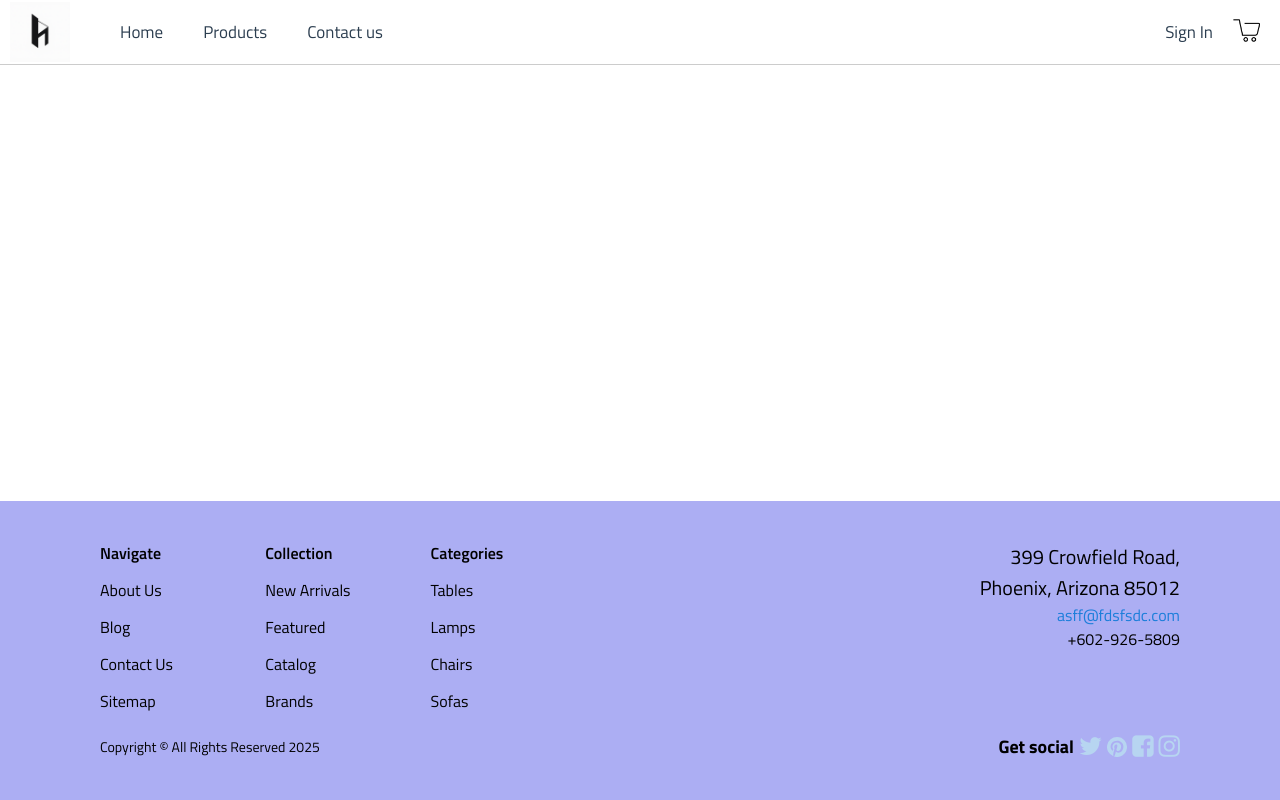
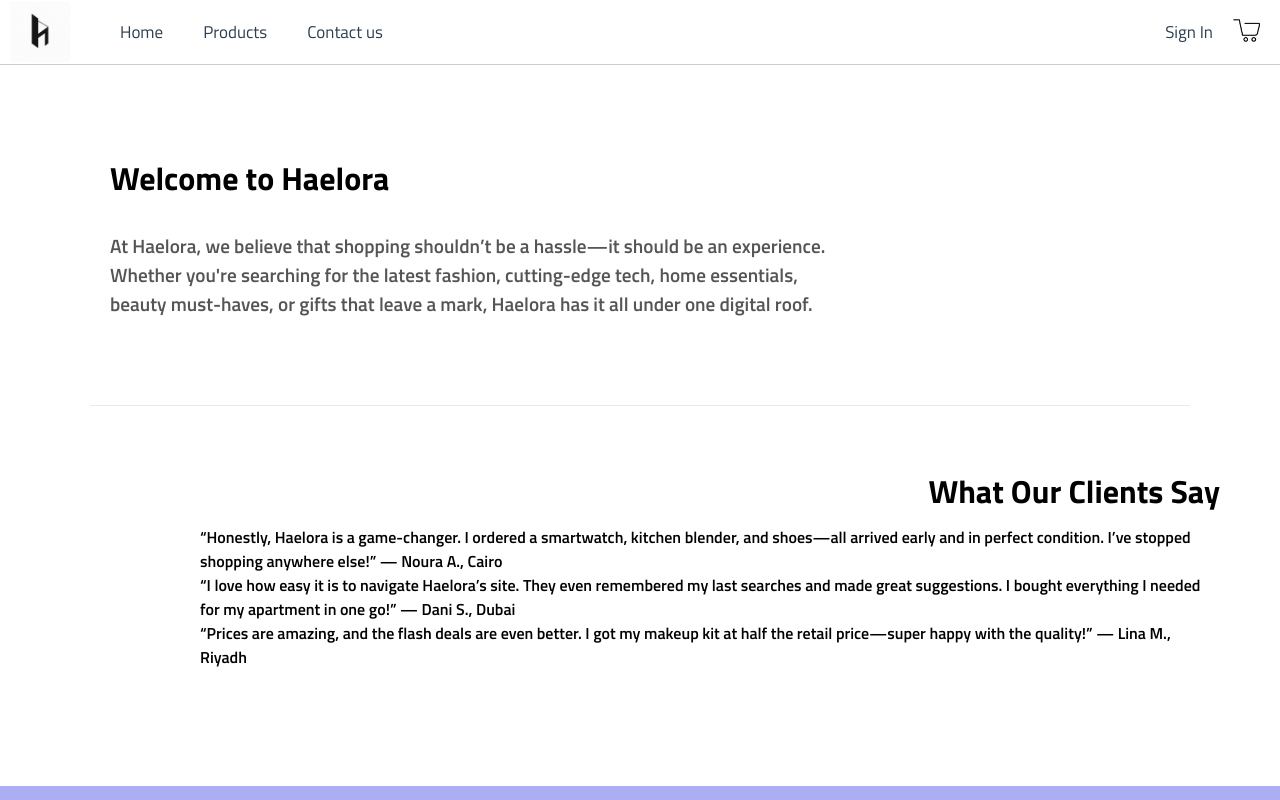
Before and after one commit to mariam-alaa20031/Ecommerce-Vue, a Vue app in the folder saqaya-ecommerce/: page /#/ in a window 1280 px wide. Shown: the top 800 px of the page. Built offline with nearby package versions, Linux system fonts and the light colour scheme.

Commit message:
adjust homePage

```diff
--- a/saqaya-ecommerce/src/components/CartDrawer.vue
+++ b/saqaya-ecommerce/src/components/CartDrawer.vue
@@ -19,7 +19,7 @@
 <script lang="ts">
 import { defineComponent } from 'vue';
 import {Product} from '../../public/Product';
-import cartItem from '../components/cartItem.vue';
+import cartItem from './cartItem.vue';
 
 export default defineComponent({
   name: 'cartDrawer',
--- /dev/null
+++ b/saqaya-ecommerce/src/components/homeHeader.vue
@@ -0,0 +1,53 @@
+<template>
+<div class="header titillium-web-regular">
+    <div class="description titillium-web-semibold">
+        <h1>Welcome to Haelora</h1>
+        <p>At Haelora, we believe that shopping shouldn’t be a hassle—it should be an experience. Whether you're searching for the latest fashion, cutting-edge tech, home essentials, beauty must-haves, or gifts that leave a mark, Haelora has it all under one digital roof.</p>
+    </div>
+</div>
+</template>
+
+<script lang="ts">
+import { defineComponent} from 'vue'
+
+export default defineComponent({
+
+  name:"homeHeader",
+  components:{
+  },
+
+
+
+
+})
+
+</script>
+
+<style scoped lang="scss">
+.header{
+    background-color:  #ffffff;
+}
+.description{
+    display: flex;
+    flex-direction: column;
+    align-items: flex-start;
+    justify-content: center;
+    height:300px;
+    padding: 20px;
+    text-align: left;
+    margin:0 90px 20px 90px;
+    border-bottom: 1px solid rgb(237, 233, 237);
+
+    h1 {
+        font-size: 2em;
+        margin-bottom: 10px;
+    }
+
+    p {
+        font-size: 1.2em;
+        color: #555;
+        max-width:70%;
+    }
+}
+
+</style>
--- /dev/null
+++ b/saqaya-ecommerce/src/components/homeReviews.vue
@@ -0,0 +1,55 @@
+<template>
+  <div class="header titillium-web-regular">
+    <div class="header__description titillium-web-semibold">
+      <h1>What Our Clients Say</h1>
+      <div class="header__description--review">
+           “Honestly, Haelora is a game-changer. I ordered a smartwatch, kitchen blender, and shoes—all arrived early and in perfect condition. I’ve stopped shopping anywhere else!”
+— Noura A., Cairo <br>
+           “I love how easy it is to navigate Haelora’s site. They even remembered my last searches and made great suggestions. I bought everything I needed for my apartment in one go!”
+— Dani S., Dubai
+<br> “Prices are amazing, and the flash deals are even better. I got my makeup kit at half the retail price—super happy with the quality!”
+— Lina M., Riyadh
+    </div>
+    </div>
+  </div>
+</template>
+
+<script lang="ts">
+import { defineComponent } from "vue";
+
+export default defineComponent({
+  name: "homeReviews",
+  components: {},
+});
+</script>
+
+<style scoped lang="scss">
+.header {
+  background-color: #ffffff;
+  padding: 20px;
+  margin: 0 20px 0 90px;
+&__description {
+  display: flex;
+  flex-direction: column;
+  align-items: flex-end;
+  text-align: justify;
+  justify-content: flex-start;
+  height: 300px;
+  text-align: left;
+  margin: 0 20px 20px 90px;
+
+&--reviews{
+   font-size: 1.2em;
+    color: #555;
+    max-width: 70%;
+}
+}}
+
+h1 {
+    font-size: 2em;
+    margin-bottom: 10px;
+  }
+
+
+
+</style>
--- a/saqaya-ecommerce/src/components/pageHeader.vue
+++ b/saqaya-ecommerce/src/components/pageHeader.vue
@@ -34,7 +34,7 @@
 
 <script lang="ts">
 import { defineComponent} from 'vue';
-import cartDrawer from './cartDrawer.vue';
+import cartDrawer from "./cartDrawer.vue";
 
 export default defineComponent({
 name: 'pageHeader',
--- a/saqaya-ecommerce/src/views/aboutUs.vue
+++ b/saqaya-ecommerce/src/views/aboutUs.vue
@@ -1,13 +1,17 @@
 <template>
-<div></div>
+<productsHeader></productsHeader>
 </template>
 
 
 <script lang="ts">
 import { defineComponent} from 'vue';
+import productsHeader from '../components/productsHeader.vue';
 
 export default defineComponent({
-  name: 'aboutUs'
+  name: 'aboutUs',
+  components:{
+    productsHeader
+  }
 })
 
 
--- a/saqaya-ecommerce/src/views/homePage.vue
+++ b/saqaya-ecommerce/src/views/homePage.vue
@@ -1,13 +1,21 @@
 <template>
-<div></div>
+<homeHeader></homeHeader>
+<homeReviews></homeReviews>
 </template>
 
 
 <script lang="ts">
+
 import { defineComponent} from 'vue';
+import homeHeader from  '../components/homeHeader.vue';
+import homeReviews from '../components/homeReviews.vue';
 
 export default defineComponent({
-  name: 'homePage'
+  name: 'homePage',
+  components:{
+    homeHeader,
+    homeReviews
+  }
 })
 
 
```
